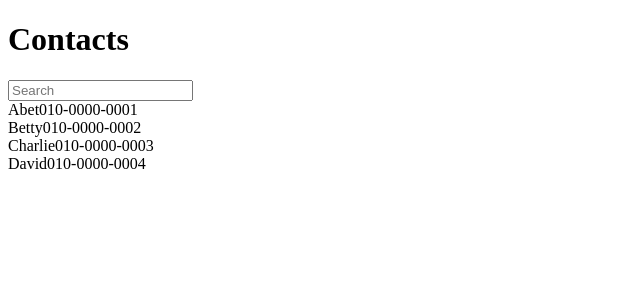
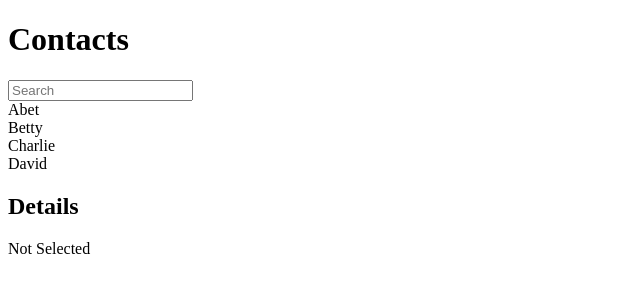
Before and after one commit to Kimyechan/react.js-contact, a React app: page / in a window 1280 px wide. Shown: the top 300 px of the page, without its empty margins (0-640 px from the left). Built offline with nearby package versions, Linux system fonts and the light colour scheme.

Commit message:
Contact 선택기능 구현|React.js 기초개념 응용

```diff
--- a/src/components/Contact.js
+++ b/src/components/Contact.js
@@ -1,10 +1,12 @@
 import React from 'react';
 import ContactInfo from './ContactInfo';
+import ContactDetails from  './ContactDetails';
 
 export default class Contact extends React.Component {
     constructor(props) {
         super(props);
         this.state = {
+            selectedKey: -1,
             keyword: '',
             contactData: [
                 { name: 'Abet', phone: "010-0000-0001" },
@@ -15,12 +17,20 @@
         };
 
         this.handleChange = this.handleChange.bind(this);
+        this.handleClick = this.handleClick.bind(this);
     }
 
-    handleChange(e){
+    handleChange(e) {
         this.setState({
             keyword: e.target.value
         })
+    }
+
+    handleClick(key) {
+        this.setState({
+            selectedKey: key
+        });
+        console.log("A");
     }
     render() {
         const mapToComponent = (data) => {
@@ -31,7 +41,10 @@
                 }
             )
             return data.map((contact, i) => {
-                return (<ContactInfo contact={contact} key={i} />)
+                return (<ContactInfo
+                            contact={contact}
+                            key={i}
+                            onClick={() => this.handleClick(i)} />)
             })
         };
 
@@ -44,7 +57,10 @@
                     value={this.state.keyword}
                     onChange={this.handleChange}
                 ></input>
-                {mapToComponent(this.state.contactData)}
+                <div>{mapToComponent(this.state.contactData)}</div>
+                <ContactDetails
+                    isSelected={this.state.selectedKey != -1}
+                    contact={this.state.contactData[this.state.selectedKey]}/>
             </div>
         );
     }
--- /dev/null
+++ b/src/components/ContactDetails.js
@@ -0,0 +1,29 @@
+import React from 'react';
+
+export default class ContactDetails extends React.Component {
+    render() {
+        const details = (
+            <div>
+                <p>{this.props.contact.name}</p>
+                <p>{this.props.contact.phone}</p>
+            </div>
+        );
+        const blank = (
+            <div>Not Selected</div>
+        );
+
+        return (
+            <div>
+                <h2>Details</h2>
+                {this.props.isSelected ? details : blank}
+            </div>
+        )
+    }
+}
+
+ContactDetails.defaultProps = {
+    contact : {
+        name: '',
+        phone: ''
+    }
+}
--- a/src/components/ContactInfo.js
+++ b/src/components/ContactInfo.js
@@ -1,12 +1,11 @@
 import React from 'react';
 
 export default class ContactInfo extends React.Component {
-    render(){
-      return(
-        <div>
-          {this.props.contact.name}
-          {this.props.contact.phone}
-        </div>
-      )
+    render() {
+        return (
+            <div onClick={this.props.onClick}>
+                {this.props.contact.name}
+            </div>
+        )
     }
-  }
+}
```
